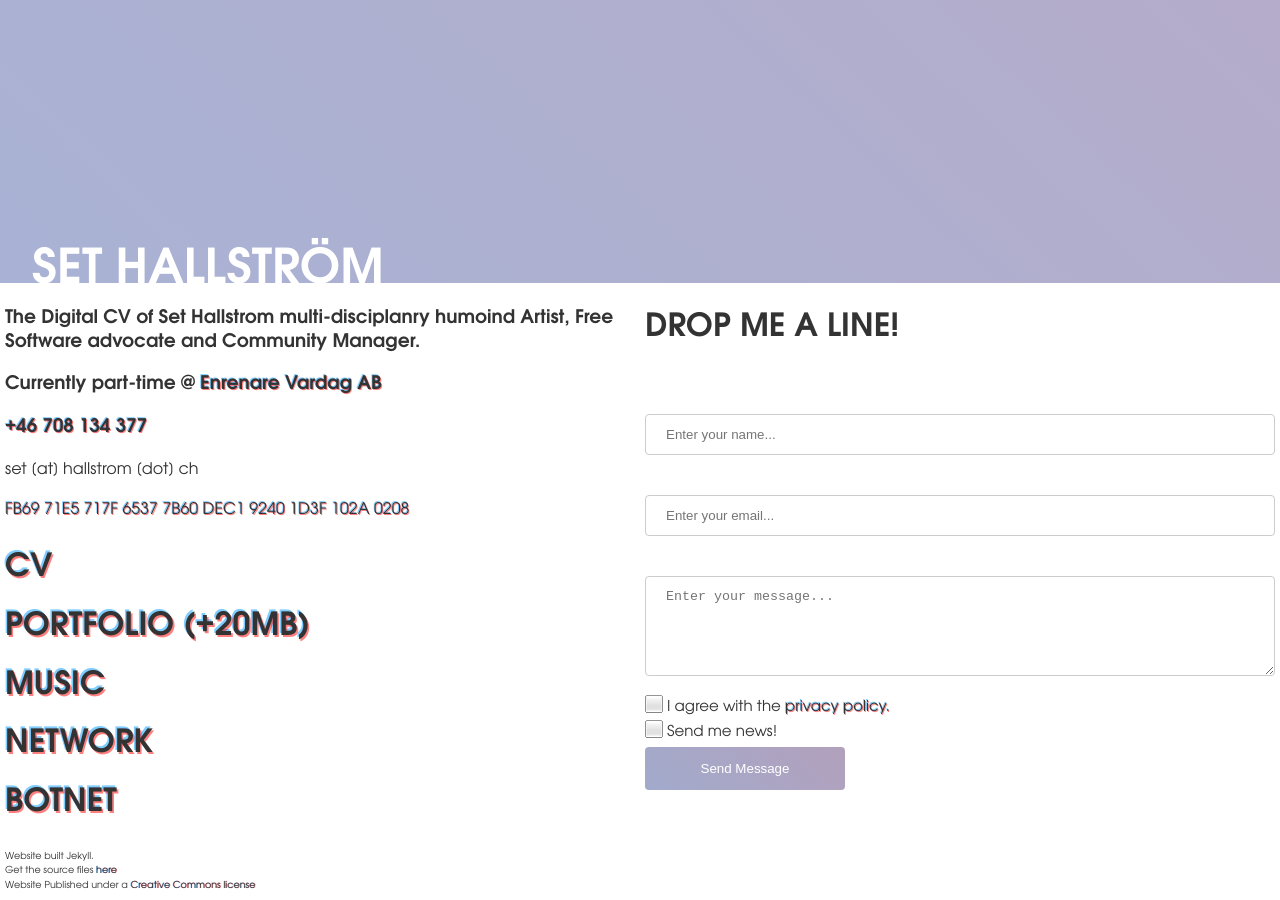
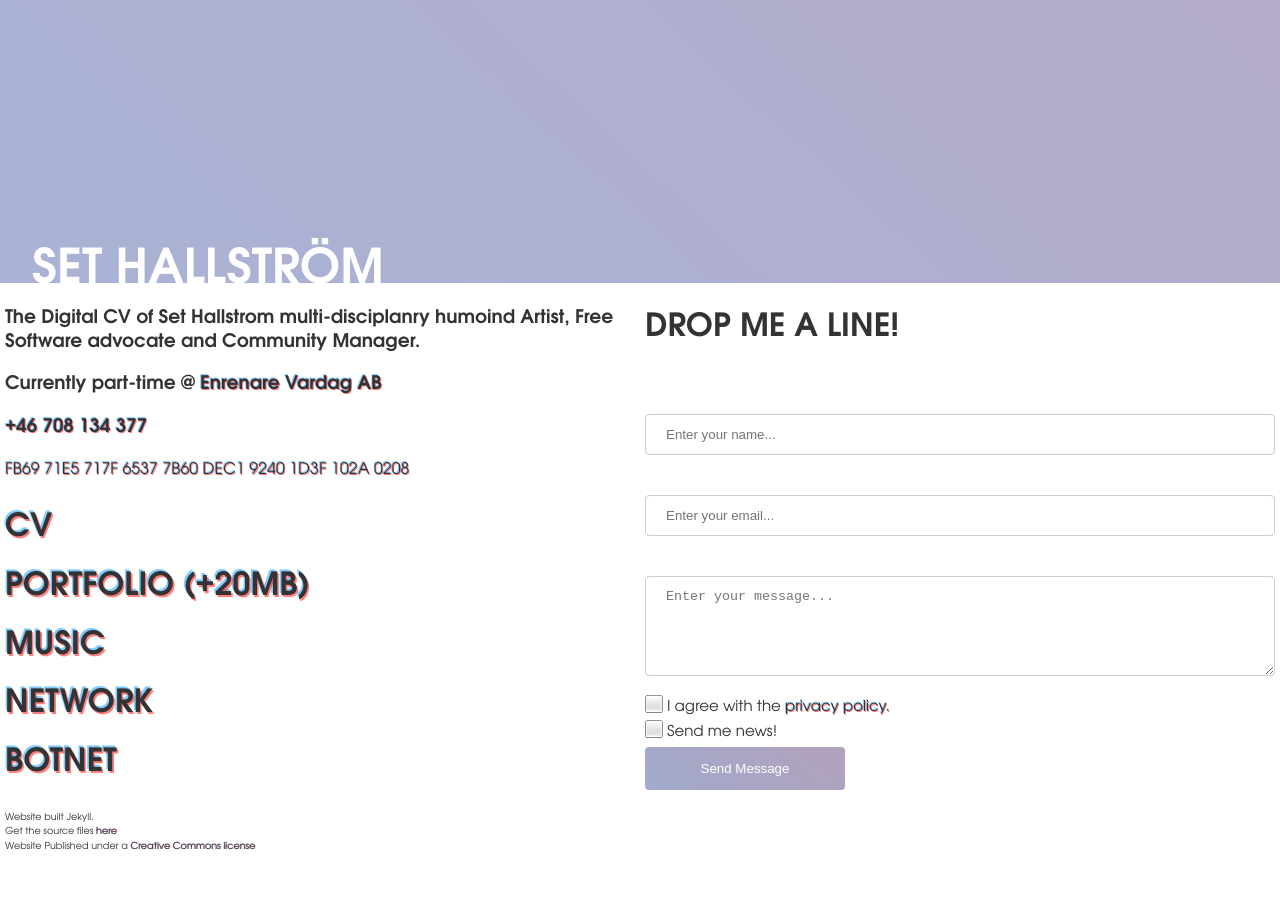
Before and after one commit to Sakrecoer/set.hallstrom, a Jekyll site: the page built from index.html, in a window 1280 px wide and 900 px high, scrolled down 617 px. Built offline with Jekyll 4.4.1, drawn with Linux system fonts in a browser that asks for light colours; after the commit the page ends 1478 px from its top, so only the background shows below that.

Commit message:
Updated 'index.html' via CloudCannon

```diff
--- a/index.html
+++ b/index.html
@@ -13,7 +13,6 @@ layout: default
   <div class="editable">
     <h3>Currently part-time @&nbsp;<a target="_blank" style="font-size: 1em;" class="cc-active" href="/">Enrenare Vardag AB</a></h3>
     <h3><b style="font-size: 1em;"><a href="tel:+46708134377">+46 708 134 377</a></b></h3>
-    <p>set [at] hallstrom [dot] ch</p>
     <p><a style="font-size: 1em;" href="http://keyserver.ubuntu.com/pks/lookup?op=get&amp;search=0x92401D3F102A0208">FB69 71E5 717F 6537 7B60 DEC1 9240 1D3F 102A 0208&nbsp;</a></p>
   </div>
   <div class="editable">
```
